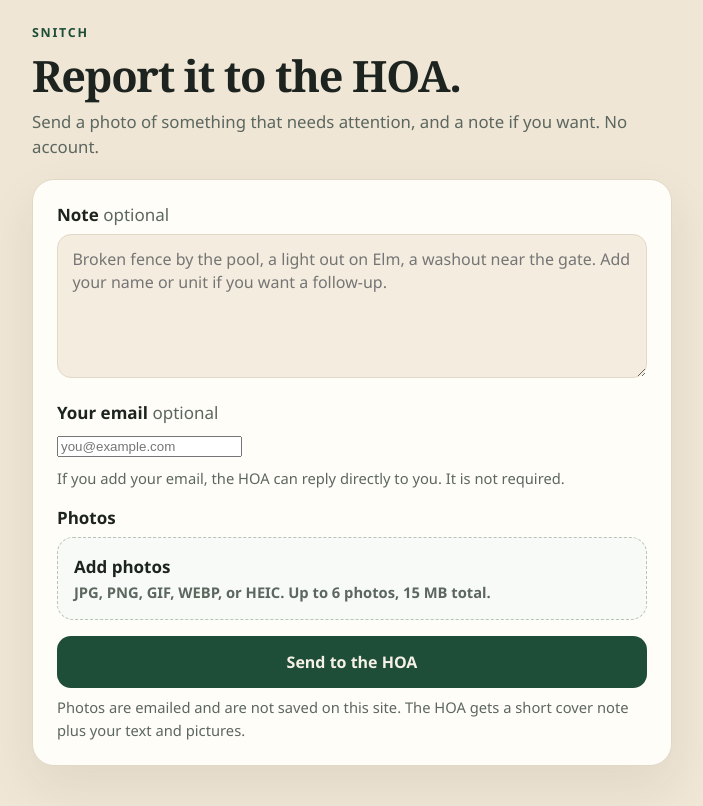
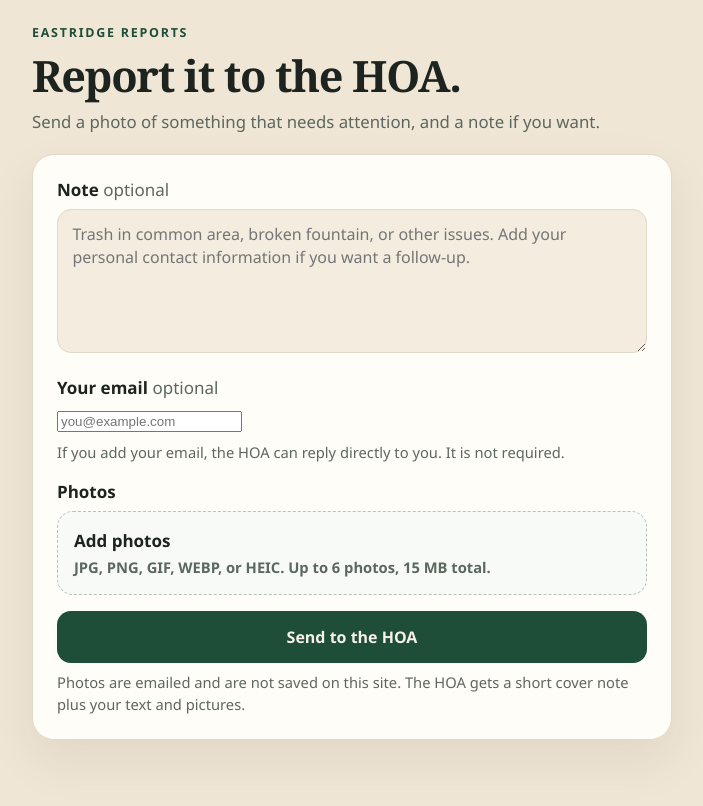
Before and after one commit to mkempner2/snitch, a website: page public/index.html in a window 1280 px wide. Shown: the whole page, without its empty margins (288-991 px from the left). Drawn offline with Linux system fonts and the light colour scheme; no server answers.

Commit message:
Change 'snitch' to 'Eastridge Reports'

```diff
--- a/public/index.html
+++ b/public/index.html
@@ -7,7 +7,7 @@
   <meta name="theme-color" media="(prefers-color-scheme: dark)" content="#121714">
   <meta name="robots" content="noindex">
   <meta name="description" content="Send the HOA a photo of something that needs to be fixed.">
-  <title>Snitch — Report a community issue</title>
+  <title>Eastridge Reports — Report a community issue</title>
   <link rel="icon" href="/favicon.svg" type="image/svg+xml">
   <link rel="stylesheet" href="/styles.css">
   <noscript>
@@ -17,9 +17,9 @@
 <body>
   <main class="wrap">
     <header class="mast">
-      <p class="mark">Snitch</p>
+      <p class="mark">Eastridge Reports</p>
       <h1>Report it to the HOA.</h1>
-      <p class="lede">Send a photo of something that needs attention, and a note if you want. No account.</p>
+      <p class="lede">Send a photo of something that needs attention, and a note if you want.</p>
     </header>
 
     <form id="report" class="card" action="/api/report" method="post" enctype="multipart/form-data" novalidate>
@@ -33,7 +33,7 @@
 
       <div class="field">
         <label for="note">Note <span class="optional">optional</span></label>
-        <textarea id="note" name="note" rows="5" maxlength="4000" placeholder="Broken fence by the pool, a light out on Elm, a washout near the gate. Add your name or unit if you want a follow-up."></textarea>
+        <textarea id="note" name="note" rows="5" maxlength="4000" placeholder="Trash in common area, broken fountain, or other issues. Add your personal contact information if you want a follow-up."></textarea>
       </div>
 
       <div class="field">
--- a/server.js
+++ b/server.js
@@ -542,12 +542,12 @@ function sendPage(res, status, { heading, message }) {
   <meta charset="utf-8">
   <meta name="viewport" content="width=device-width, initial-scale=1">
   <meta name="robots" content="noindex">
-  <title>Snitch</title>
+  <title>Eastridge Reports</title>
   <link rel="stylesheet" href="/styles.css">
 </head>
 <body>
   <main class="wrap">
-    <p class="mark">Snitch</p>
+    <p class="mark">Eastridge Reports</p>
     <section class="card">
       <h1>${safeHeading}</h1>
       <p class="lede">${safe}</p>
```
